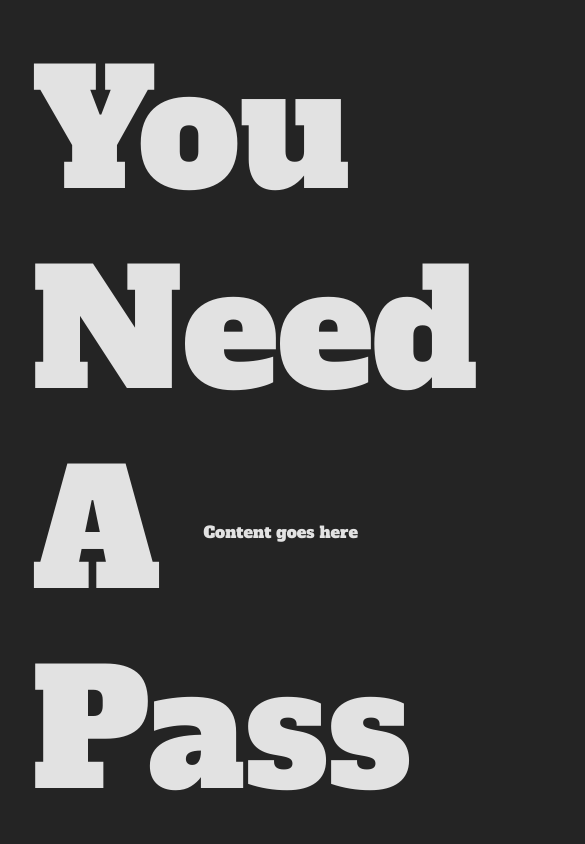
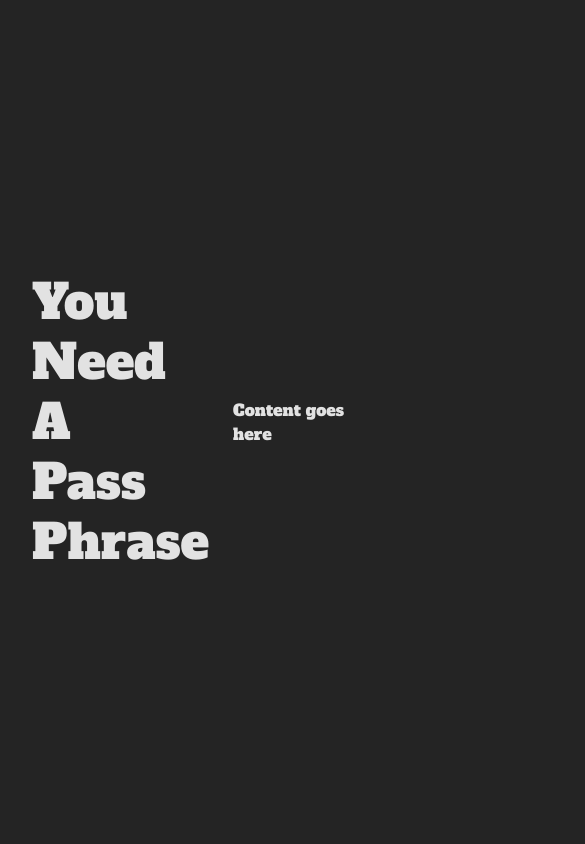
Before and after one commit to cdanielsen/next-long-pass, a React (Vite) app: page / in a window 390 px wide. Shown: the top 844 px of the page, 585 px wide, since content can reach past the window. Built offline with nearby package versions, Linux system fonts and the light colour scheme.

Commit message:
style: make header responsive and always five lines

```diff
--- a/src/Main.css
+++ b/src/Main.css
@@ -16,7 +16,7 @@
 #root {
   max-width: 1280px;
   margin: 0 auto;
-  padding: 2rem;
+  padding: 0 2rem;
 }
 
 body {
--- a/src/components/App.css
+++ b/src/components/App.css
@@ -1,4 +1,5 @@
 #App__container {
   display: flex;
+  height: 100vh;
   justify-content: space-between;
 }
--- a/src/components/Content.css
+++ b/src/components/Content.css
@@ -2,4 +2,5 @@
   display: flex;
   flex-direction: column;
   justify-content: center;
+  margin-left: 24px;
 }
--- a/src/components/Header.css
+++ b/src/components/Header.css
@@ -1,5 +1,25 @@
 .header__title {
+  display: flex;
+  flex-direction: column;
+  justify-content: center;
   font-size: 10rem;
-  max-width: 33%;
   line-height: 125%;
 }
+
+@media (min-width: 1px) and (max-width: 400px) {
+  .header__title {
+    font-size: 3rem;
+  }
+}
+
+@media (min-width: 401px) and (max-width: 800px) {
+  .header__title {
+    font-size: 5rem;
+  }
+}
+
+@media (min-width: 801px) and (max-width: 1200px) {
+  .header__title {
+    font-size: 8rem;
+  }
+}
--- a/src/components/Header.tsx
+++ b/src/components/Header.tsx
@@ -1,7 +1,14 @@
 import "./Header.css";
 
 const Header = () => {
-  return <header className="header__title">You Need A Pass Phrase</header>;
+  const titleWords = ["You", "Need", "A", "Pass", "Phrase"];
+  return (
+    <header className="header__title">
+      {titleWords.map((word) => (
+        <div key={word}>{word}</div>
+      ))}
+    </header>
+  );
 };
 
 export default Header;
```
